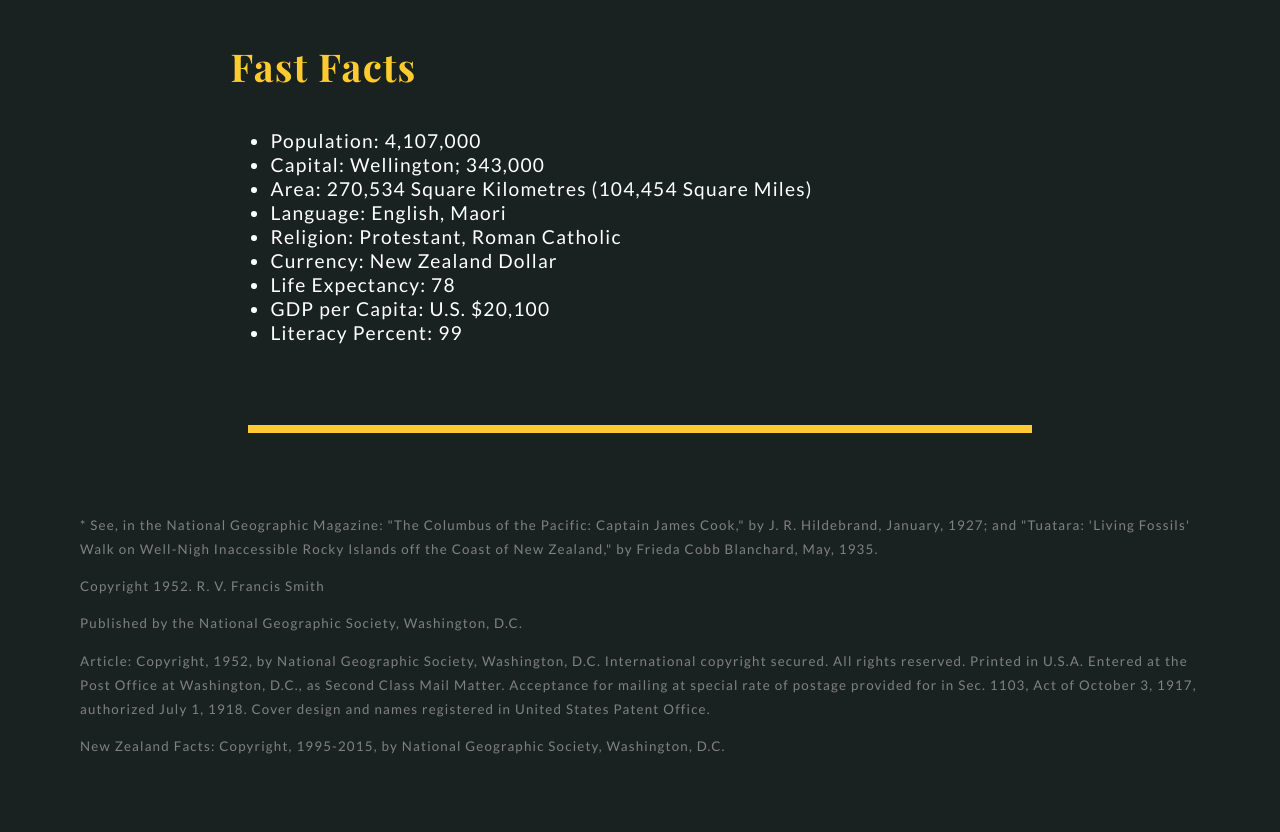
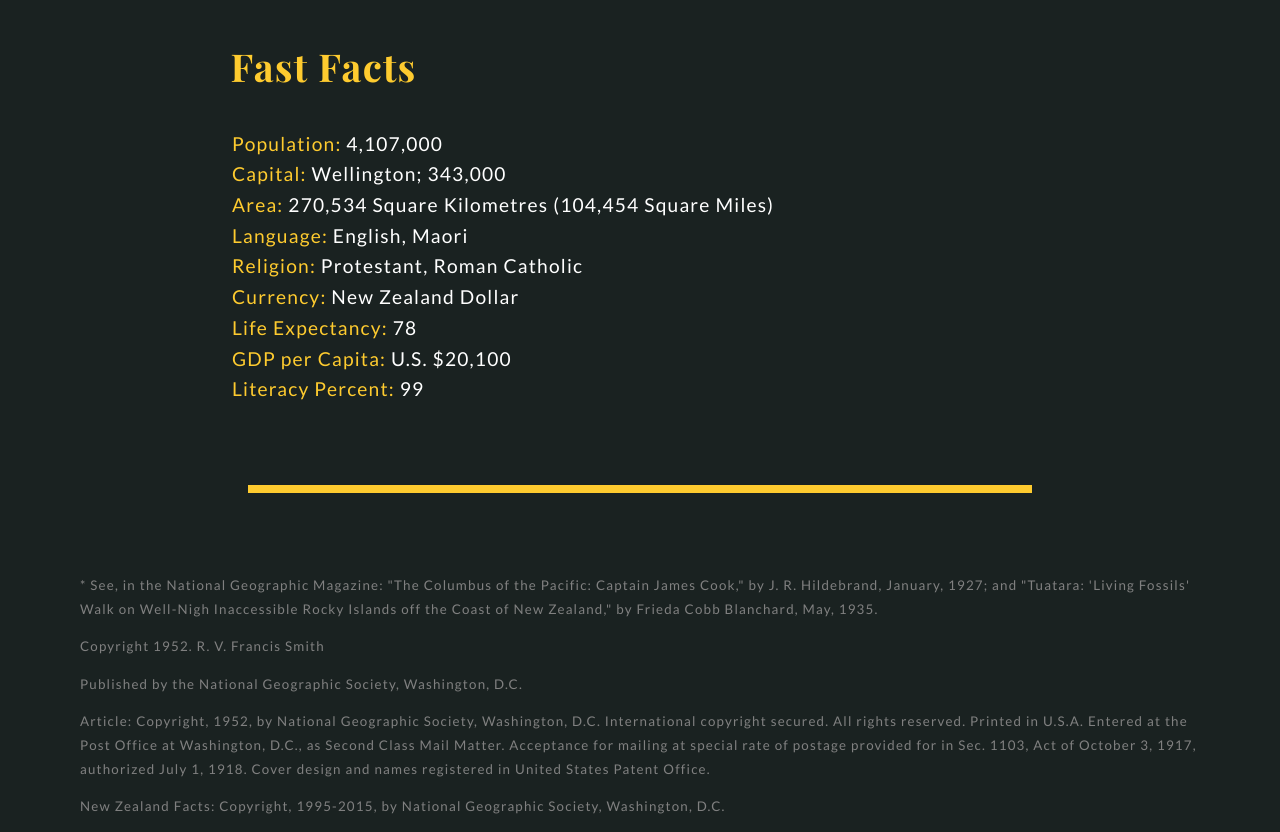
Before and after one commit to pearseoneill/takahe, a plain HTML site: page index.html in a window 1280 px wide. Shown: the part 8340-9172 px from the top of the page. Before the commit the page ends 9111 px from the top, so only its background shows below. Drawn offline with nearby package versions, Linux system fonts and the light colour scheme.

Commit message:
making list nicer

```diff
--- a/style.css
+++ b/style.css
@@ -152,5 +152,9 @@ caption {/*float: left;*/
     color: #fecb2f;
 }
 
+.yella {color:#fecb2f }
+ul{ list-style-type: none;
+margin-left: -2em;
+line-height: 1.6em}
 
 .footer {color:grey; margin-left: 5em; margin-right: 5em; margin-top: 5em;}
```
